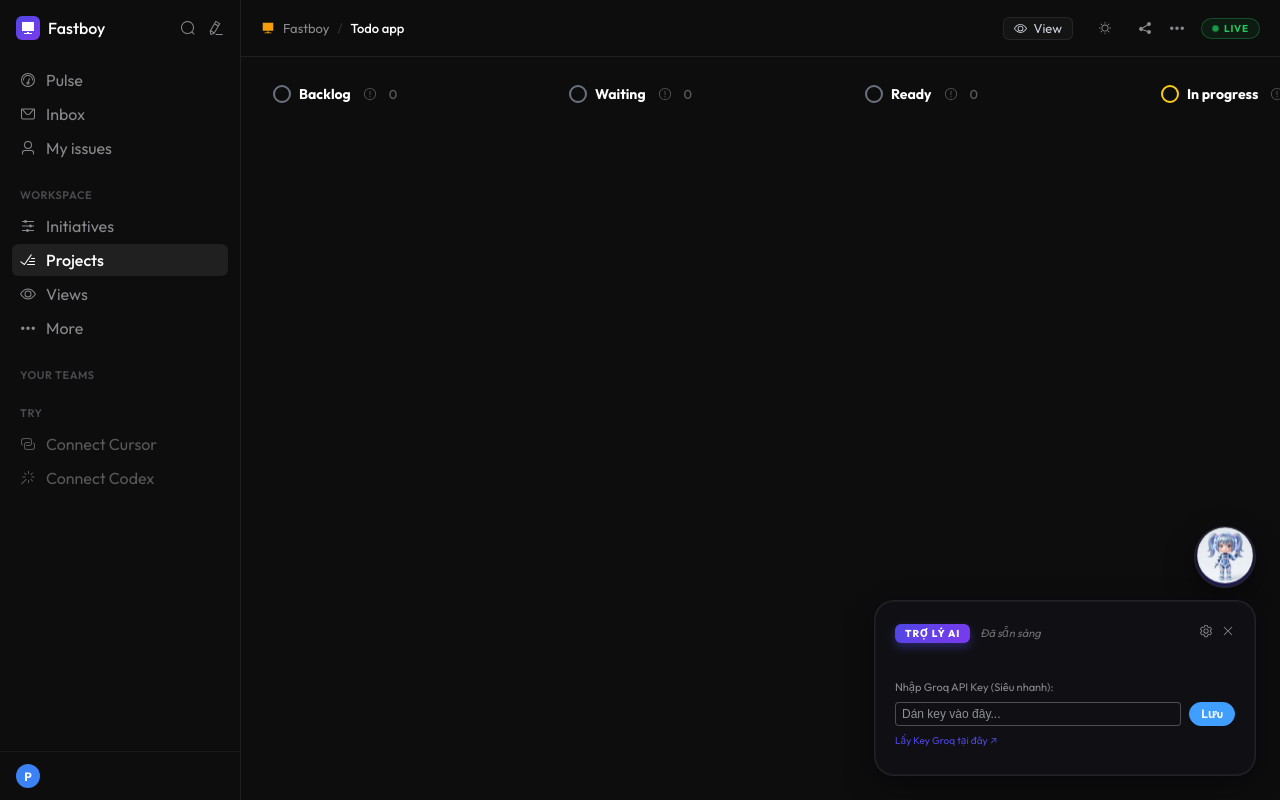
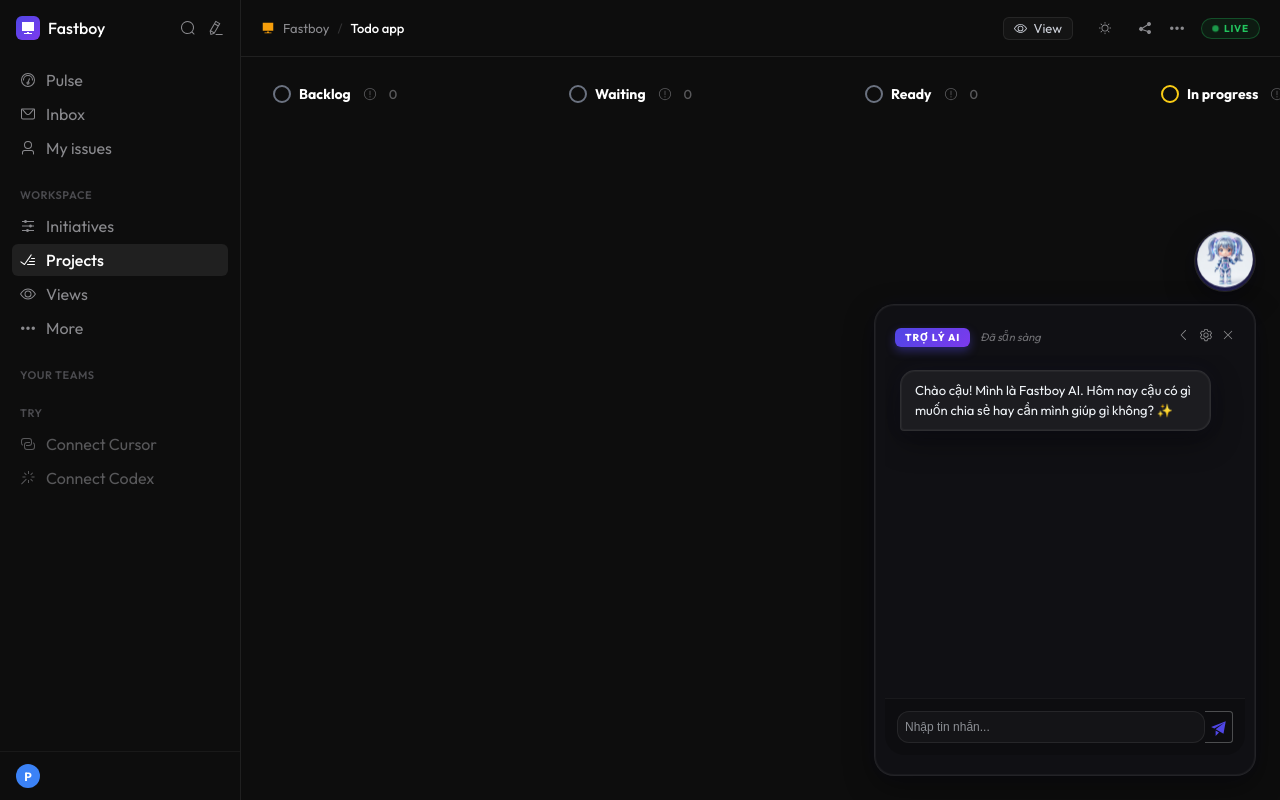
Before and after one commit to SE140819/Premium_Kanban, a Vue app: page / in a window 1280 px wide. Both pictures are taken after a click on the icon 1206 px from the left and 470 px from the top of the page. Built offline with nearby package versions, Linux system fonts and the light colour scheme.

Commit message:
feat: enhance AI assistant with chat and board automation

```diff
--- a/src/components/AIRobotAssistant.vue
+++ b/src/components/AIRobotAssistant.vue
@@ -32,6 +32,20 @@
           </div>
           <div class="header-actions">
             <el-icon
+              v-if="!isChatMode"
+              class="action-btn"
+              @click="toggleChat"
+              title="Trò chuyện với AI"
+              ><ChatDotRound
+            /></el-icon>
+            <el-icon
+              v-else
+              class="action-btn"
+              @click="toggleChat"
+              title="Quay lại gợi ý"
+              ><ArrowLeft
+            /></el-icon>
+            <el-icon
               class="action-btn"
               @click="showConfig = !showConfig"
               title="Cấu hình API"
@@ -64,7 +78,7 @@
           <a href="https://console.groq.com/" target="_blank" class="key-link">Lấy Key Groq tại đây ↗</a>
         </div>
 
-        <div class="suggestion-content" v-else>
+        <div class="suggestion-content" v-else-if="!isChatMode">
           <div v-if="isThinking" class="thinking-state">
             <div class="loading-bar"></div>
             <p>Đang đọc bảng công việc của bạn...</p>
@@ -110,6 +124,42 @@
             </el-button>
           </div>
         </div>
+
+        <!-- Chat Content -->
+        <div class="chat-content" v-else>
+          <div class="message-list" ref="chatScrollRef">
+            <div
+              v-for="(msg, idx) in chatMessages"
+              :key="idx"
+              class="message-wrapper"
+              :class="msg.role"
+            >
+              <div class="message-bubble shadow-premium">
+                {{ msg.content }}
+              </div>
+            </div>
+            <div v-if="isThinking" class="message-wrapper assistant">
+              <div class="message-bubble shadow-premium thinking">
+                <div class="dot-typing"></div>
+              </div>
+            </div>
+          </div>
+          <div class="chat-input-wrapper">
+            <el-input
+              v-model="userInput"
+              placeholder="Nhập tin nhắn..."
+              @keyup.enter="sendMessage"
+              size="small"
+              class="premium-input"
+            >
+              <template #append>
+                <el-button @click="sendMessage" :loading="isThinking" class="send-btn">
+                  <el-icon><Promotion /></el-icon>
+                </el-button>
+              </template>
+            </el-input>
+          </div>
+        </div>
       </div>
     </transition>
   </div>
@@ -120,8 +170,8 @@
 import { aiService } from '@/services/aiService'
 import { useTaskStore } from '@/stores/taskStore'
 import type { Task } from '@/types/task'
-import { Close, Refresh, Setting, Plus } from '@element-plus/icons-vue'
-import { computed, onMounted, ref, watch } from 'vue'
+import { Close, Refresh, Setting, Plus, ChatDotRound, ArrowLeft, Promotion } from '@element-plus/icons-vue'
+import { computed, onMounted, ref, watch, nextTick } from 'vue'
 
   const store = useTaskStore()
   const isExpanded = ref(true)
@@ -133,6 +183,14 @@
   const currentSuggestion = ref('Đang phân tích bảng của bạn...')
   const quickTip = ref('Phím tắt: Ctrl + N để thêm task nhanh.')
   const suggestedActions = ref<any[]>([])
+
+  // Chat Logic
+  const isChatMode = ref(false)
+  const userInput = ref('')
+  const chatMessages = ref<{ role: 'user' | 'assistant', content: string }[]>([
+    { role: 'assistant', content: 'Chào cậu! Mình là Fastboy AI. Hôm nay cậu có gì muốn chia sẻ hay cần mình giúp gì không? ✨' }
+  ])
+  const chatScrollRef = ref<HTMLElement | null>(null)
 
   // 3D Tilt Logic
   const mouseX = ref(0)
@@ -210,6 +268,78 @@
       suggestedActions.value = suggestedActions.value.filter(a => a !== action)
     } catch (e) {
       console.error("Failed to add AI task:", e)
+    }
+  }
+
+  const toggleChat = () => {
+    isChatMode.value = !isChatMode.value
+    if (isChatMode.value) {
+      nextTick(scrollToBottom)
+    }
+  }
+
+  const sendMessage = async () => {
+    if (!userInput.value.trim() || isThinking.value) return
+
+    const userText = userInput.value.trim()
+    userInput.value = ''
+    chatMessages.value.push({ role: 'user', content: userText })
+
+    isThinking.value = true
+    nextTick(scrollToBottom)
+
+    try {
+      const { message, action } = await aiService.chat(chatMessages.value, apiKey.value)
+      chatMessages.value.push({ role: 'assistant', content: message })
+
+      if (action) {
+        await executeAIAction(action)
+      }
+    } catch (e) {
+      chatMessages.value.push({ role: 'assistant', content: 'Ui, mình gặp chút lỗi rồi. Thử lại sau nhé!' })
+    } finally {
+      isThinking.value = false
+      nextTick(scrollToBottom)
+    }
+  }
+
+  const executeAIAction = async (action: any) => {
+    console.log("Executing AI Action:", action)
+    try {
+      if (action.type === 'add_task') {
+        const { title, description, priority, columnId, deadline } = action.params
+        const validCols = ['backlog', 'waiting', 'ready', 'in-progress', 'done']
+        const targetCol = columnId ? columnId.toLowerCase() : 'backlog'
+        const finalCol = validCols.includes(targetCol) ? targetCol : 'backlog'
+
+        await store.addTask(finalCol, {
+          title: title || 'New Task',
+          description: description || '',
+          priority: priority ? priority.toLowerCase() : 'medium',
+          deadline: deadline || null
+        })
+      } else if (action.type === 'delete_task') {
+        const { taskId, title } = action.params
+        let targetId = taskId
+
+        // Nếu không có ID, tìm theo tên
+        if (!targetId && title) {
+          const found = allTasks.value.find(t => t.title.toLowerCase().includes(title.toLowerCase()))
+          if (found) targetId = found.id || found._id
+        }
+
+        if (targetId) {
+          await store.deleteTask(targetId)
+        }
+      }
+    } catch (err) {
+      console.error("AI Action failed:", err)
+    }
+  }
+
+  const scrollToBottom = () => {
+    if (chatScrollRef.value) {
+      chatScrollRef.value.scrollTop = chatScrollRef.value.scrollHeight
     }
   }
 
@@ -361,6 +491,7 @@
     color: var(--text-secondary);
     display: -webkit-box;
     -webkit-line-clamp: 1;
+    line-clamp: 1;
     -webkit-box-orient: vertical;
     overflow: hidden;
   }
@@ -601,6 +732,128 @@
     filter: blur(10px);
   }
 
+  /* Chat Styles */
+  .chat-content {
+    display: flex;
+    flex-direction: column;
+    height: 400px;
+    margin: -10px -10px 0;
+  }
+
+  .message-list {
+    flex: 1;
+    overflow-y: auto;
+    padding: 15px;
+    display: flex;
+    flex-direction: column;
+    gap: 12px;
+    scroll-behavior: smooth;
+  }
+
+  .message-list::-webkit-scrollbar {
+    width: 4px;
+  }
+
+  .message-list::-webkit-scrollbar-thumb {
+    background: rgba(255, 255, 255, 0.1);
+    border-radius: 10px;
+  }
+
+  .message-wrapper {
+    display: flex;
+    width: 100%;
+  }
+
+  .message-wrapper.user {
+    justify-content: flex-end;
+  }
+
+  .message-wrapper.assistant {
+    justify-content: flex-start;
+  }
+
+  .message-bubble {
+    max-width: 85%;
+    padding: 10px 14px;
+    font-size: 13px;
+    line-height: 1.5;
+    border-radius: 15px;
+    position: relative;
+    word-break: break-word;
+  }
+
+  .user .message-bubble {
+    background: linear-gradient(135deg, #4f46e5, #7c3aed);
+    color: white;
+    border-bottom-right-radius: 4px;
+    box-shadow: 0 4px 15px rgba(79, 70, 229, 0.3);
+  }
+
+  .assistant .message-bubble {
+    background: rgba(255, 255, 255, 0.05);
+    color: #f1f5f9;
+    border-bottom-left-radius: 4px;
+    border: 1px solid rgba(255, 255, 255, 0.08);
+  }
+
+  .chat-input-wrapper {
+    padding: 12px;
+    background: rgba(0, 0, 0, 0.2);
+    border-top: 1px solid rgba(255, 255, 255, 0.05);
+    border-bottom-left-radius: 20px;
+    border-bottom-right-radius: 20px;
+  }
+
+  .premium-input :deep(.el-input__wrapper) {
+    background: rgba(255, 255, 255, 0.03) !important;
+    border: 1px solid rgba(255, 255, 255, 0.08) !important;
+    box-shadow: none !important;
+    border-radius: 12px !important;
+  }
+
+  .premium-input :deep(.el-input-group__append) {
+    background: transparent !important;
+    border: none !important;
+    padding: 0 10px !important;
+  }
+
+  .send-btn {
+    border: none !important;
+    background: transparent !important;
+    color: #4f46e5 !important;
+    font-size: 18px !important;
+    transition: all 0.2s !important;
+  }
+
+  .send-btn:hover {
+    color: #7c3aed !important;
+    transform: scale(1.1);
+  }
+
+  /* Dot Typing Animation */
+  .dot-typing {
+    position: relative;
+    left: -9999px;
+    width: 6px;
+    height: 6px;
+    border-radius: 3px;
+    background-color: #4f46e5;
+    color: #4f46e5;
+    box-shadow: 9984px 0 0 0 #4f46e5, 9999px 0 0 0 #4f46e5, 10014px 0 0 0 #4f46e5;
+    animation: dot-typing 1.5s infinite linear;
+    margin: 6px 15px;
+  }
+
+  @keyframes dot-typing {
+    0% { box-shadow: 9984px 0 0 0 #4f46e5, 9999px 0 0 0 #4f46e5, 10014px 0 0 0 #4f46e5; }
+    16.667% { box-shadow: 9984px -6px 0 0 #4f46e5, 9999px 0 0 0 #4f46e5, 10014px 0 0 0 #4f46e5; }
+    33.333% { box-shadow: 9984px 0 0 0 #4f46e5, 9999px 0 0 0 #4f46e5, 10014px 0 0 0 #4f46e5; }
+    50% { box-shadow: 9984px 0 0 0 #4f46e5, 9999px -6px 0 0 #4f46e5, 10014px 0 0 0 #4f46e5; }
+    66.667% { box-shadow: 9984px 0 0 0 #4f46e5, 9999px 0 0 0 #4f46e5, 10014px 0 0 0 #4f46e5; }
+    83.333% { box-shadow: 9984px 0 0 0 #4f46e5, 9999px 0 0 0 #4f46e5, 10014px -6px 0 0 #4f46e5; }
+    100% { box-shadow: 9984px 0 0 0 #4f46e5, 9999px 0 0 0 #4f46e5, 10014px 0 0 0 #4f46e5; }
+  }
+
   /* Handle mobile */
   @media (max-width: 768px) {
     .ai-assistant-wrapper {
@@ -610,5 +863,8 @@
     .suggestion-box {
       width: 280px;
     }
+    .chat-content {
+      height: 350px;
+    }
   }
 </style>
```
Also changed, not shown: src/services/aiService.ts (+37 -0 lines).
